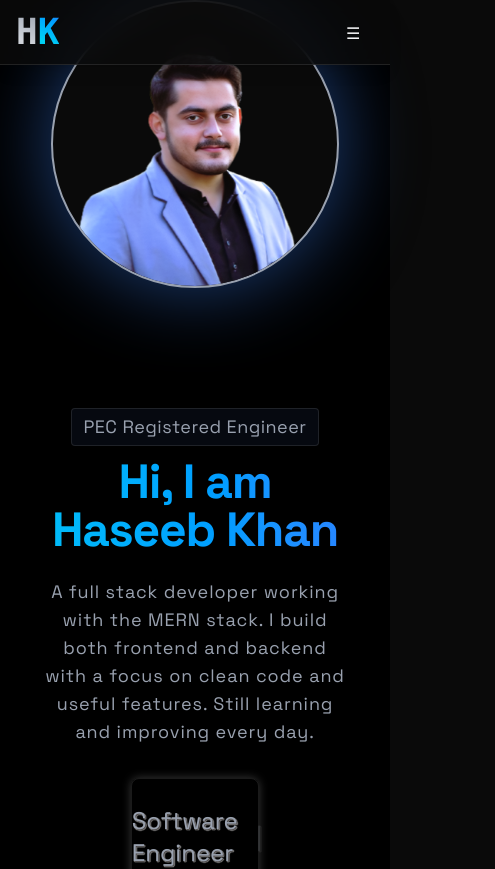
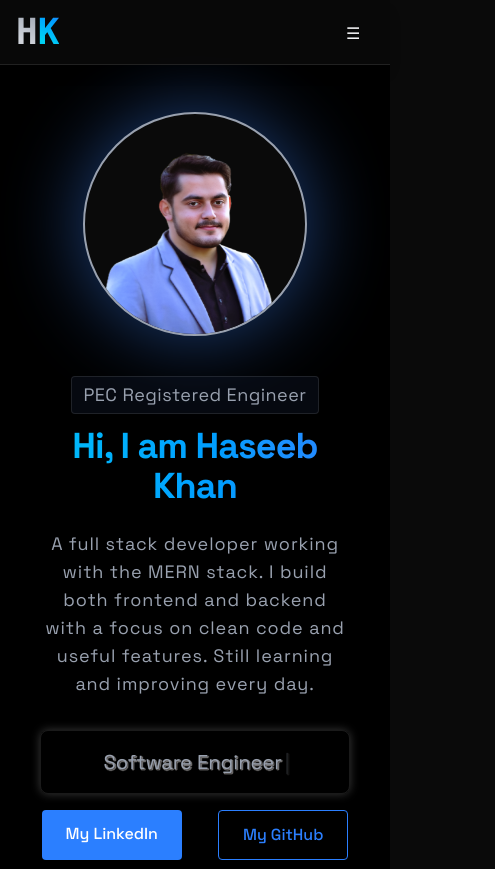
Before and after one commit to Haseeb-Khan-Official/My_Portfolio, a React (Vite) app in the folder my-portfolio/: page / in a window 390 px wide. Shown: the top 869 px of the page, 495 px wide, since content can reach past the window. Built offline with nearby package versions, Linux system fonts and the light colour scheme.

Commit message:
Updated Contact and Home page

```diff
--- a/my-portfolio/src/components/sections/Contact.jsx
+++ b/my-portfolio/src/components/sections/Contact.jsx
@@ -1,13 +1,13 @@
 import { useState } from "react";
 import RevealOnScroll from "../RevealOnScroll";
 import emailjs from "emailjs-com";
+
 function Contact() {
   const [formData, setFormData] = useState({
     name: "",
     email: "",
     message: "",
   });
-
 
   const handleSubmit = (e) => {
     e.preventDefault();
@@ -29,10 +29,12 @@ function Contact() {
   return (
     <section
       id="contact"
-      className="min-h-screen flex items-center justify-center py-20"
+      className="min-h-screen flex items-center justify-center py-20 px-4"
     >
+      {/* 1. Added explicit width to RevealOnScroll container */}
+      <div className="w-full max-w-xl mx-auto">
         <RevealOnScroll>
-        <div className="px-4 w-150">
+          <div className="w-full px-4">
             <h2 className="text-3xl font-bold mb-8 bg-gradient-to-r from-blue-500 to-cyan-400 bg-clip-text text-transparent text-center">
               Get In Touch
             </h2>
@@ -49,7 +51,7 @@ function Contact() {
                   onChange={(e) =>
                     setFormData({ ...formData, name: e.target.value })
                   }
-              ></input>
+                />
               </div>
               <div className="relative">
                 <input
@@ -63,7 +65,7 @@ function Contact() {
                   onChange={(e) =>
                     setFormData({ ...formData, email: e.target.value })
                   }
-              ></input>
+                />
               </div>
               <div className="relative">
                 <textarea
@@ -82,17 +84,16 @@ function Contact() {
 
               <button
                 type="submit"
-              className="w-full bg-blue-500 text-white py-3 px-6 rounded font-medium transition relative overflow-hidden hover:-translate-y-0.5 hover:shadow[0_0_15px_rgba(59,130,246,0.4)] cursor-pointer"
-              onChange={(e) =>
-                setFormData({ ...formData, message: e.target.value })
-              }
+                className="w-full bg-blue-500 text-white py-3 px-6 rounded font-medium transition relative overflow-hidden hover:-translate-y-0.5 hover:shadow-[0_0_15px_rgba(59,130,246,0.4)] cursor-pointer"
               >
                 Send Message
               </button>
             </form>
           </div>
         </RevealOnScroll>
+      </div>
     </section>
   );
 }
+
 export default Contact;
--- a/my-portfolio/src/components/sections/Home.jsx
+++ b/my-portfolio/src/components/sections/Home.jsx
@@ -6,17 +6,17 @@ function Home() {
   return (
     <section
       id="home"
-      className="min-h-screen flex items-center justify-center relative px-6 md:px-12"
+      className="min-h-screen flex items-center justify-center relative px-6 md:px-12 pt-28 md:pt-0"
     >
       <RevealOnScroll>
-        <div className="flex flex-col md:flex-row items-center md:items-start gap-30 max-w-7xl mx-auto">
+        <div className="flex flex-col md:flex-row items-center md:items-start gap-10 md:gap-30 max-w-7xl mx-auto">
           {/* LEFT SIDE */}
           {/* bg-amber-200 */}
           <div className="flex-shrink-0">
             <img
               src={ProfilePic}
               alt="Haseeb Khan"
-              className="w-72 h-72 md:w-96 md:h-96 rounded-full object-cover
+              className="w-56 h-56 sm:w-72 sm:h-72 md:w-96 md:h-96 rounded-full object-cover
                border-2 border-gray-400 bg-[#0a0a0a] shadow-[0px_0px_80px_rgba(59,130,246,0.5)] hover:scale-105 hover:shadow-[0px_0px_80px_rgba(59,130,246,0.9)] transition duration-500"
             />
           </div>
@@ -24,10 +24,10 @@ function Home() {
           {/* RIGHT SIDE */}
           {/* bg-amber-200 */}
           <div className="text-center z-10 px-4 ">
-            <div className="mb-3 px-3 py-1 rounded bg-gray-900/40 border border-white/10 text-gray-400 text-lg   inline-flex items-center gap-2 sm:text-sm tracking-wide">
+            <div className="mb-3 px-3 py-1 rounded bg-gray-900/40 border border-white/10 text-gray-400 text-lg inline-flex items-center gap-2 sm:text-sm tracking-wide">
               PEC Registered Engineer
             </div>
-            <h1 className="text-5xl md:text-7xl font-bold mb-6 bg-gradient-to-r from-blue-500 via-cyan-400 to-blue-500 bg-[length:300%_auto] bg-clip-text text-transparent animate-[gradientMove_10s_linear_infinite] tracking-tight ">
+            <h1 className="text-4xl sm:text-5xl md:text-7xl font-bold mb-6 bg-gradient-to-r from-blue-500 via-cyan-400 to-blue-500 bg-[length:300%_auto] bg-clip-text text-transparent animate-[gradientMove_10s_linear_infinite] tracking-tight ">
               Hi, I am Haseeb Khan
             </h1>
             <p className="text-gray-400 text-lg mb-8 max-w-xl mx-auto tracking-wider">
@@ -37,7 +37,7 @@ function Home() {
             </p>
 
             {/* TYPEWRITER EFFECT TO BE ADDED HERE */}
-            <div className="h-[14vh] w-[33vw]  mb-4 flex justify-self-center items-center justify-center text-gray-400 text-2xl text-left border border-white/10 rounded-lg glow-text ">
+            <div className="min-h-[4rem] max-md:w-full md:h-[14vh] md:w-[33vw] mb-4 flex justify-self-center items-center justify-center text-gray-400 text-xl md:text-2xl text-left border border-white/10 rounded-lg glow-text px-4 md:px-0">
               <Typewriter
                 words={[
                   "PEC Registered Engineer",
@@ -86,4 +86,5 @@ function Home() {
     </section>
   );
 }
+
 export default Home;
```
Lines whose indentation alone changed are shown as unchanged.
